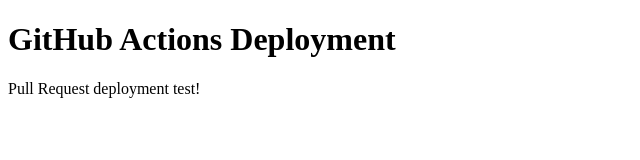
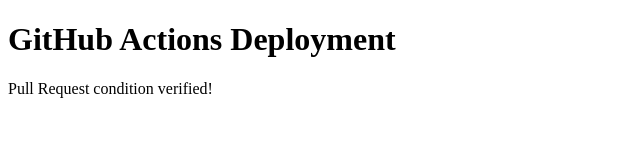
Before and after one commit to sodlfxhzms923/week-8, a plain HTML site: page site/index.html in a window 1280 px wide. Shown: the full height of the page, 0-640 px from the left. Drawn offline with Linux system fonts and the light colour scheme.

Commit message:
Update deployment test message in index.html

```diff
--- a/site/index.html
+++ b/site/index.html
@@ -6,6 +6,6 @@
 </head>
 <body>
     <h1>GitHub Actions Deployment</h1>
-    <p>Pull Request deployment test!</p>
+    <p>Pull Request condition verified!</p>
 </body>
 </html>
```
